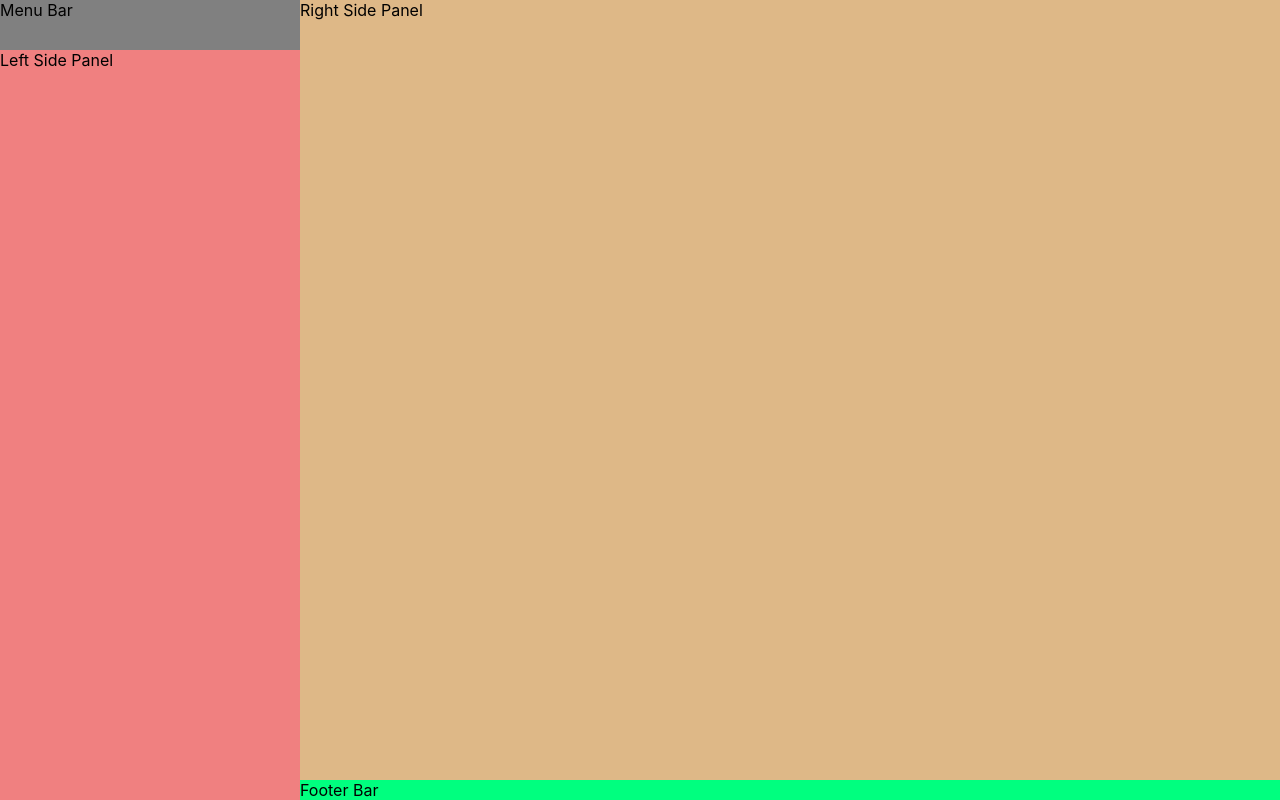
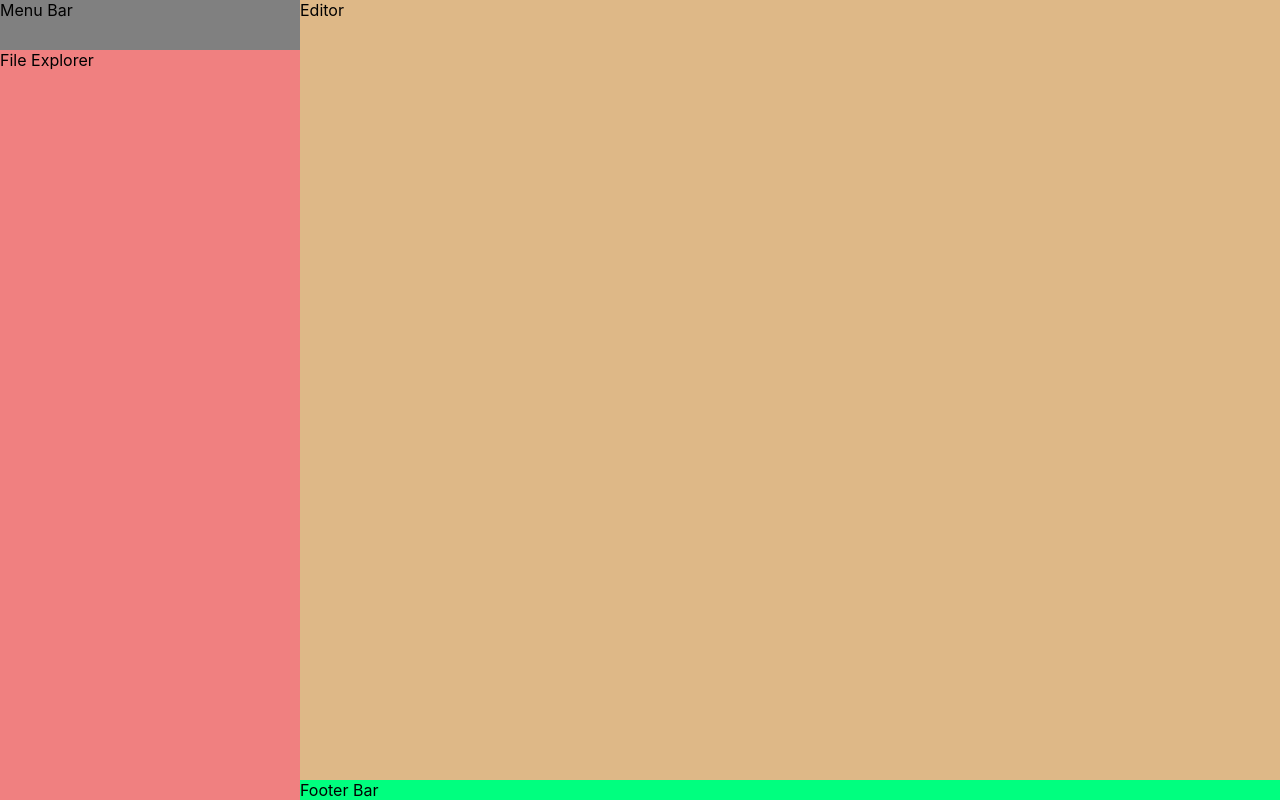
Before and after one commit to eungella-io/Killara, a React (Create React App) app: page / in a window 1280 px wide. Built offline with nearby package versions, Linux system fonts and the light colour scheme.

Commit message:
fix css grid

```diff
--- a/src/components/FooteBar/index.tsx
+++ /dev/null
@@ -1,7 +0,0 @@
-import style from "./FooteBar.module.scss";
-
-const FooteBar: React.FC = () => {
-	return <div className={style.footer_bar}>Footer Bar</div>;
-};
-
-export default FooteBar;
--- /dev/null
+++ b/src/components/FooterBar/index.tsx
@@ -0,0 +1,7 @@
+import style from "./FooterBar.module.scss";
+
+const FooterBar: React.FC = () => {
+	return <div className={style.footer_bar}>Footer Bar</div>;
+};
+
+export default FooterBar;
--- a/src/components/LeftSidePanel/index.tsx
+++ b/src/components/LeftSidePanel/index.tsx
@@ -2,14 +2,15 @@ import { ReactElement } from "react";
 import style from "./LeftSidePanel.module.scss";
 
 interface NoteAppProps {
-	children: ReactElement;
+	menubar: ReactElement;
+	fileexplorer: ReactElement;
 }
 
-const LeftSidePanel: React.FC<NoteAppProps> = ({ children }) => {
+const LeftSidePanel: React.FC<NoteAppProps> = ({ menubar, fileexplorer }) => {
 	return (
 		<div className={style.left_side_panel}>
-			{children}
-			<div>Left Side Panel</div>
+			{menubar}
+			{fileexplorer}
 		</div>
 	);
 };
--- a/src/components/RightSidePanel/index.tsx
+++ b/src/components/RightSidePanel/index.tsx
@@ -2,14 +2,18 @@ import { ReactElement } from "react";
 import style from "./RightSidePanel.module.scss";
 
 interface RightSidePanelProps {
-	children: ReactElement;
+	editor: ReactElement;
+	footerbar: ReactElement;
 }
 
-const RightSidePanel: React.FC<RightSidePanelProps> = ({ children }) => {
+const RightSidePanel: React.FC<RightSidePanelProps> = ({
+	editor,
+	footerbar,
+}) => {
 	return (
 		<div className={style.right_side_panel}>
-			<div>Right Side Panel</div>
-			{children}
+			{editor}
+			{footerbar}
 		</div>
 	);
 };
--- a/src/pages/NoteApp/index.tsx
+++ b/src/pages/NoteApp/index.tsx
@@ -1,4 +1,6 @@
-import FooteBar from "../../components/FooteBar";
+import Editor from "../../components/Editor";
+import FileExplorer from "../../components/FileExplorer";
+import FooteBar from "../../components/FooterBar";
 import LeftSidePanel from "../../components/LeftSidePanel";
 import MenuBar from "../../components/MenuBar";
 import RightSidePanel from "../../components/RightSidePanel";
@@ -7,12 +9,9 @@ import style from "./NoteApp.module.scss";
 const NoteApp: React.FC = () => {
 	return (
 		<div className={style.note_app}>
-			<LeftSidePanel>
-				<MenuBar />
-			</LeftSidePanel>
-			<RightSidePanel>
-				<FooteBar />
-			</RightSidePanel>
+			<LeftSidePanel menubar={<MenuBar />} fileexplorer={<FileExplorer />} />
+
+			<RightSidePanel editor={<Editor />} footerbar={<FooteBar />} />
 		</div>
 	);
 };
```
Also changed, not shown: src/components/FooterBar/FooterBar.module.scss (renamed from src/components/FooteBar/FooteBar.module.scss).
